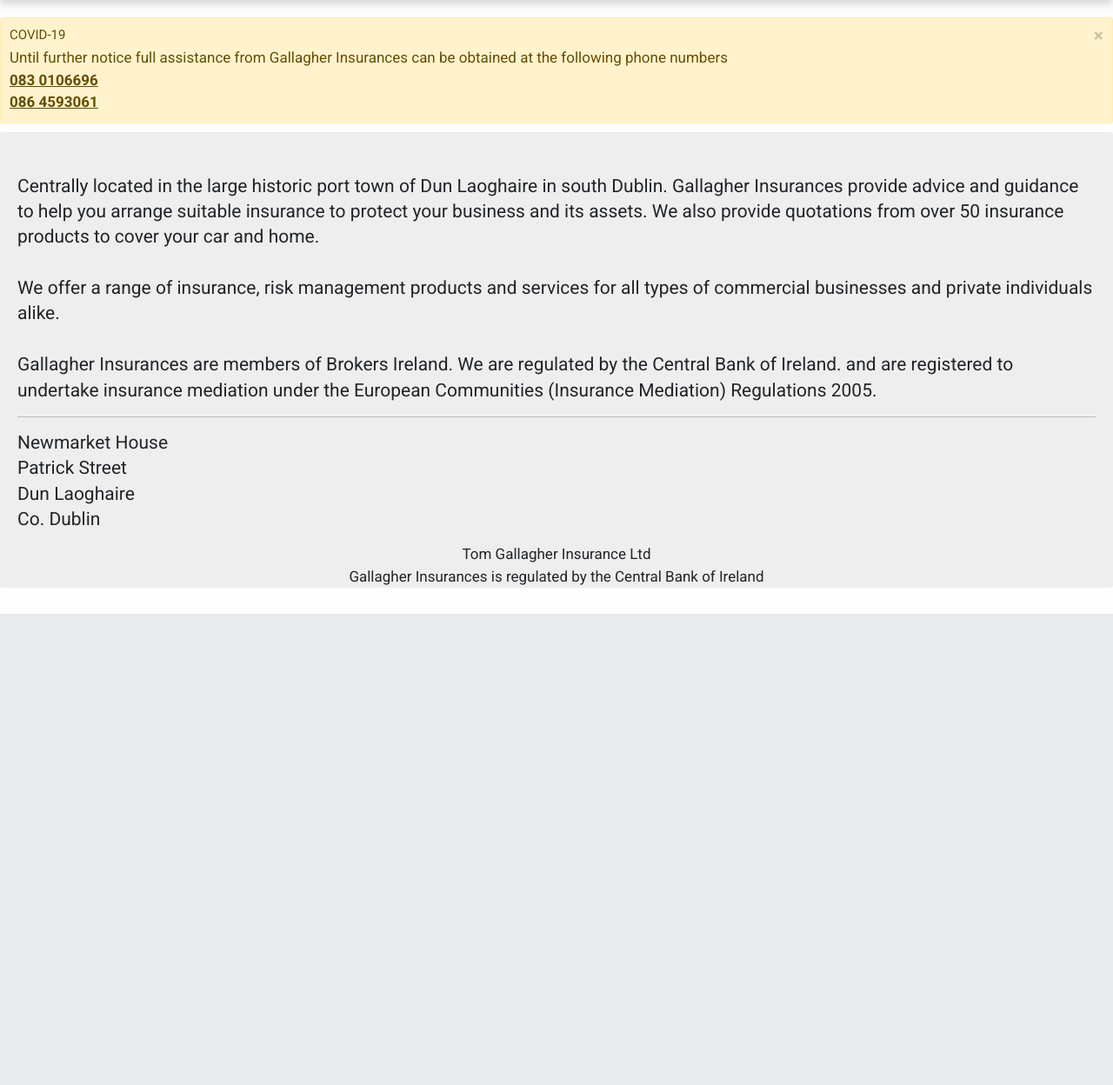
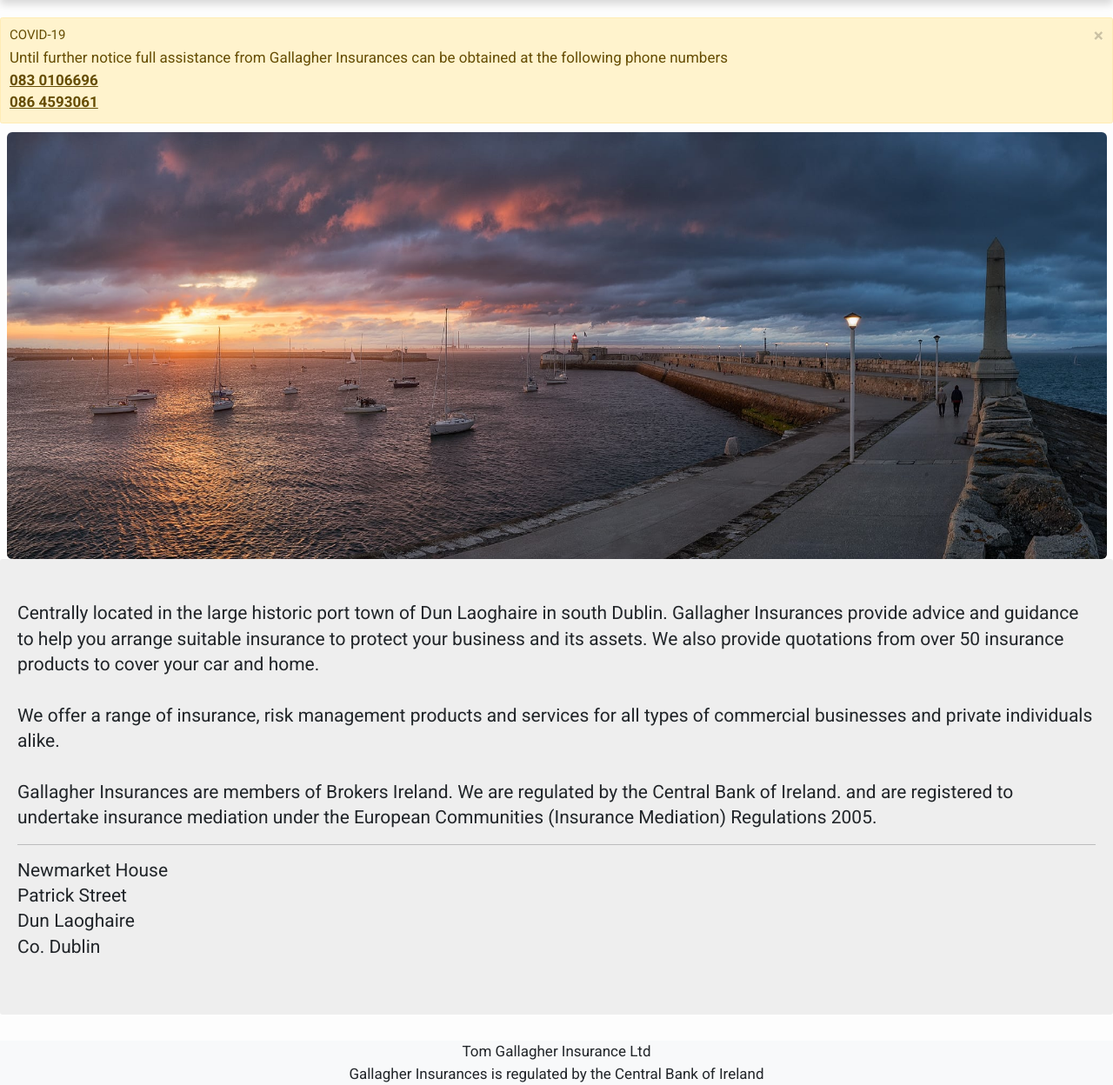
Before and after one commit to DanielGall500/Insurance, a Django app: template src/gll_insurance/services/templates/services/index.html in a window 1280 px wide. Shown: the part 124-1372 px from the top of the page at 87% size. Before the commit the page ends 830 px from the top, so only its background shows below. Run offline with Django 3.2, Linux system fonts and the light colour scheme; the template is opened without the code that fills it, so the values that code supplies are empty; some libraries are stand-ins or nearby versions.

Commit message:
index improvements

```diff
--- a/src/gll_insurance/services/templates/services/base.html
+++ b/src/gll_insurance/services/templates/services/base.html
@@ -42,11 +42,14 @@
         	}
 
             .footer {
-                position: fixed;
                 bottom: 0;
                 left: 0;
                 text-align: center;
                 width: 100%;
+            }
+
+            .bg-light {
+                background-color: "#9933CC";
             }
 
         </style>
@@ -98,7 +101,7 @@
         {% block content %}
         {% endblock content %}
 
-        <div class="footer">
+        <div class="footer bg-light">
             <p class="m-0 text-dark text-center">
             Tom Gallagher Insurance Ltd<br>Gallagher Insurances is regulated by the Central Bank of Ireland</p>
         </div>
--- a/src/gll_insurance/services/templates/services/index.html
+++ b/src/gll_insurance/services/templates/services/index.html
@@ -2,11 +2,16 @@
 {% load static %}
 
 {% block content %}
+
 <div class="alert alert-warning">
     <button type="button" class="close" data-dismiss="alert">&times;</button>
     <h4>COVID-19</h4>
     <p>Until further notice full assistance from Gallagher Insurances can be obtained at the following phone numbers
     <br><u><b>083 0106696<br>086 4593061</b></u></p>
+</div>
+
+<div class="container-fluid align-items-center">
+	<img class="img-rounded w-100" src="{% static 'services/dl_stock.jpg' %}">
 </div>
 
 <div class="jumbotron">
@@ -23,16 +28,4 @@
 	<p class="lead">Newmarket House<br>Patrick Street<br>Dun Laoghaire<br>Co. Dublin</p>
 </div>
 
-<div class="card-deck">
-	{% for service in services_list %}
-		<div class="card">
-			<img class="card-img-top" src="{% static 'services/GI_logo.png' %}" alt="card image cap">
-			<div class="card-body">
-				<h5 class="card-title">{{ service.title }}</h5>
-			</div>
-
-			<a href="#" class="btn btn-primary">Learn More</a>
-		</div>
-	{% endfor %}
-</div>
 {% endblock content %}
```
Also changed, not shown: src/gll_insurance/services/static/services/dl_stock.jpg (added), src/gll_insurance/services/static/services/office_building_placeholder.jpg (added).
